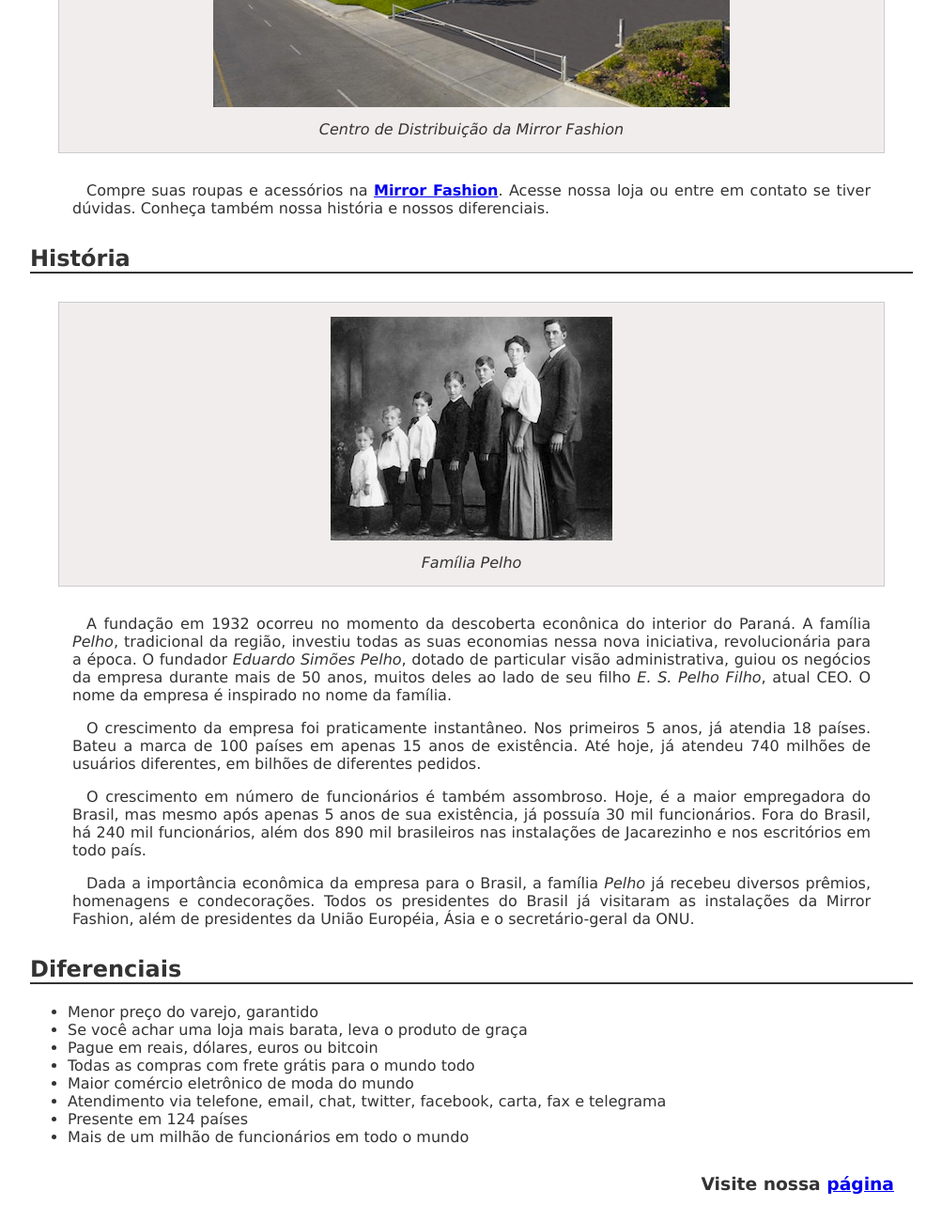
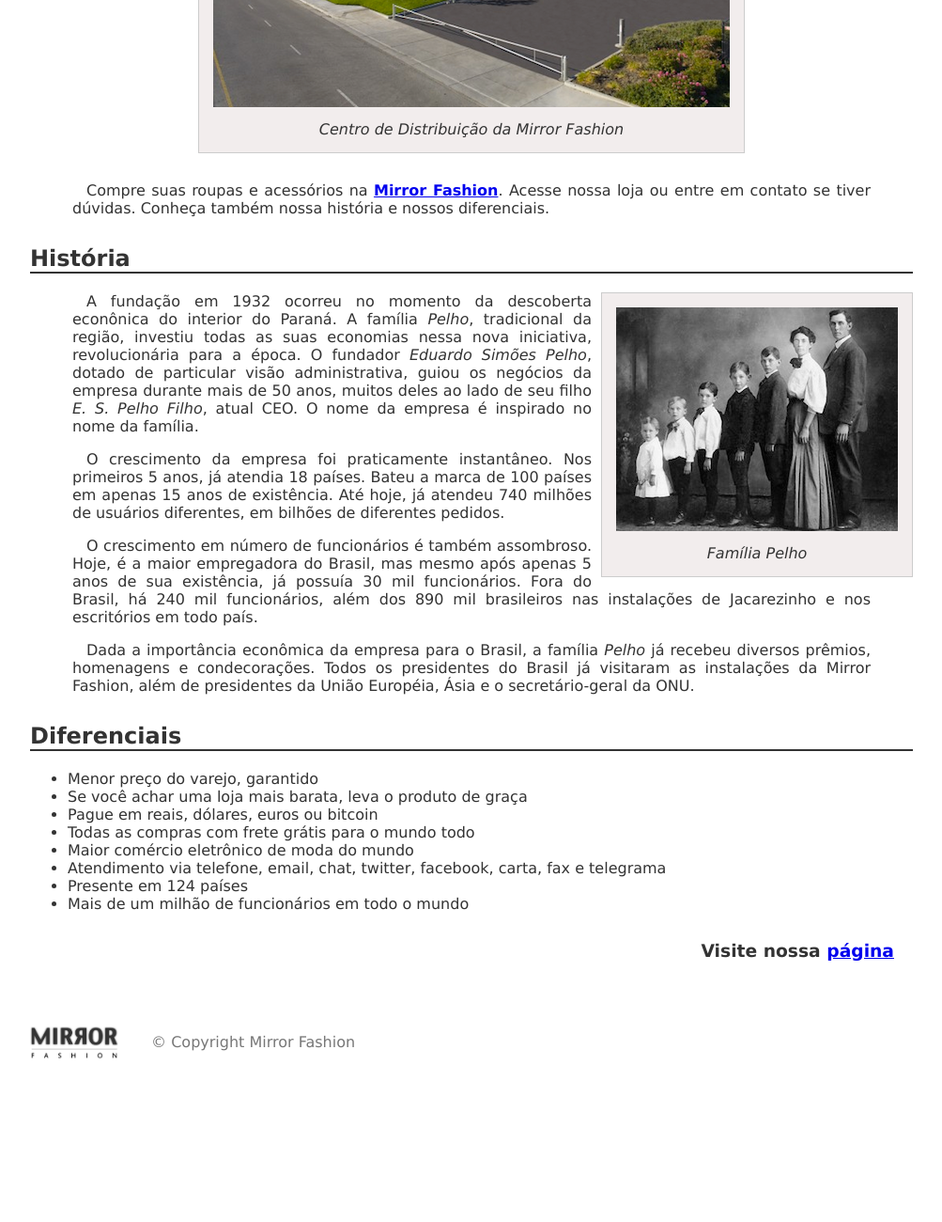
Before and after one commit to lschiming/prj1, a plain HTML site: page sobre.html in a window 1280 px wide. Shown: the part 626-1926 px from the top of the page at 94% size, without its empty margins (138-1141 px from the left). After the commit the page ends 1813 px from the top, so only its background shows below. Drawn offline with Linux system fonts and the light colour scheme.

Commit message:
atualizando

```diff
--- a/css/sobre.css
+++ b/css/sobre.css
@@ -40,3 +40,26 @@
     font-style: italic;
     margin-top: 10px;
 }
+
+#centro {
+    margin-left: auto;
+    margin-right: auto;
+    width: 550px;
+}
+
+#rodape {
+    color: #777;
+    margin: 30px 0;
+    padding: 30px 0;
+}
+
+#rodape img {
+    margin-right: 30px;
+    vertical-align: middle;
+    width: 94px;
+}
+
+#familia {
+    float: right;
+    margin: 0 0 10px 10px;
+}
--- a/sobre.html
+++ b/sobre.html
@@ -28,7 +28,7 @@
             entre em contato se tiver dúvidas. Conheça também nossa história e nossos diferenciais.
         </p>
         <h2 id="hist">História</h2>
-        <figure>
+        <figure id="familia">
                 <img src="img/familia-pelho.jpg">
                 <figcaption>Família Pelho</figcaption>
             </figure>
@@ -68,4 +68,8 @@
         <li>Mais de um milhão de funcionários em todo o mundo</li>
     </ul>
     <h3>Visite nossa <a href="index.html">página</a></h3>
+    <div id="rodape">
+        <img src="img/logo.png">
+        &copy; Copyright Mirror Fashion
+    </div>
 </html>
```
Also changed, not shown: index.html (+1 -1 lines).
